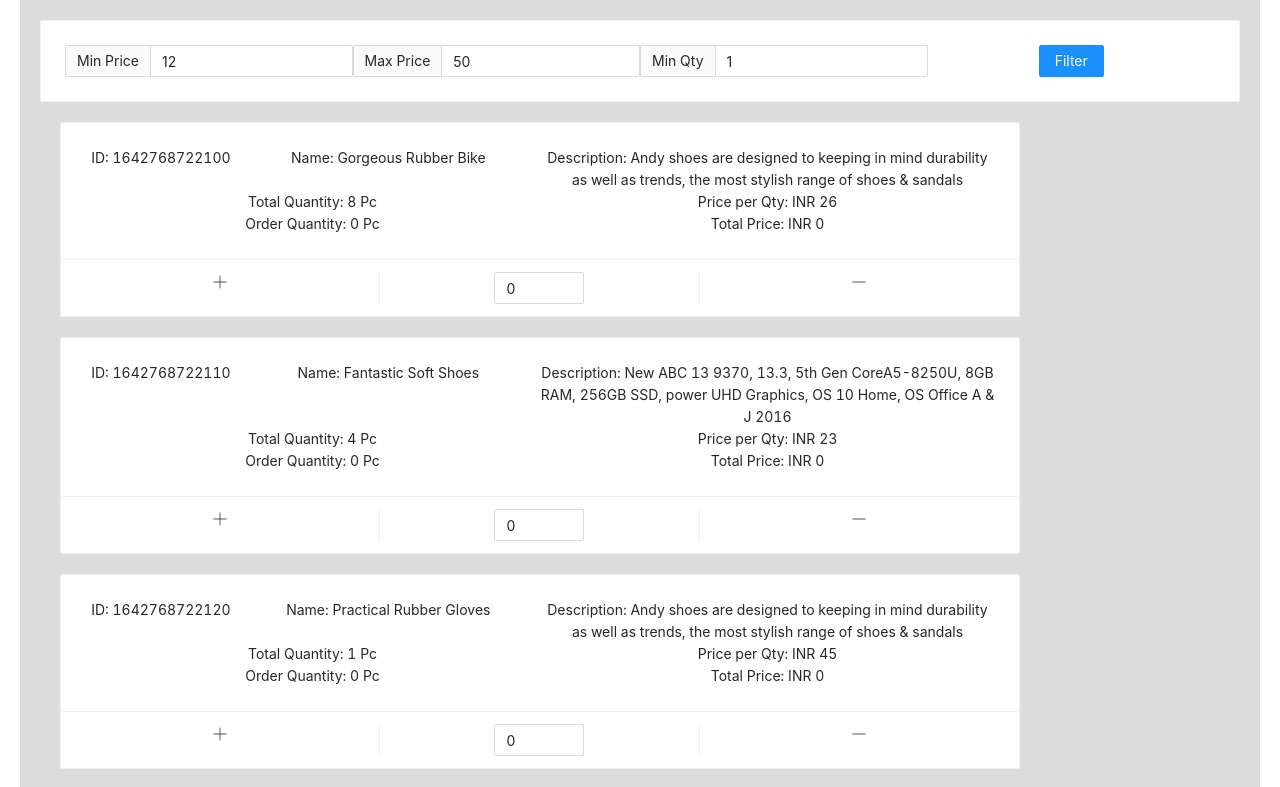
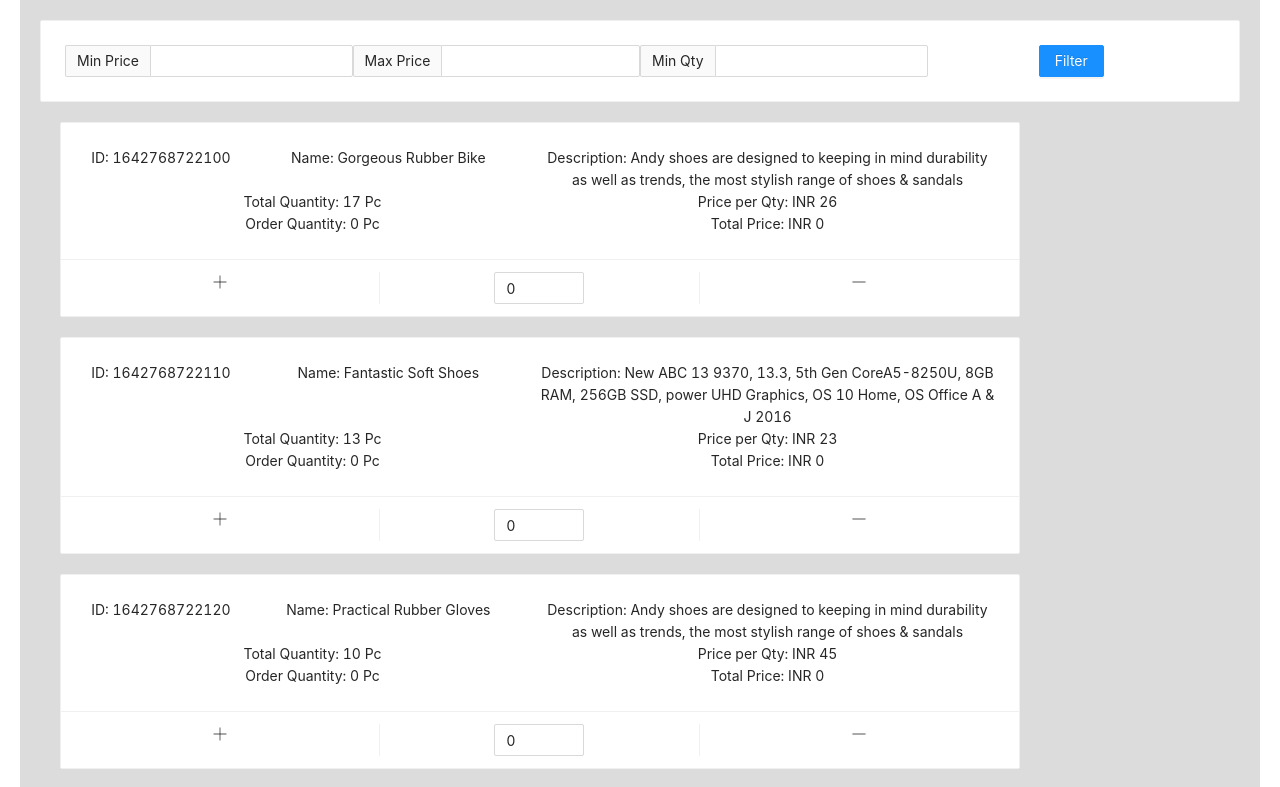
Before and after one commit to ravirojha/book-store, a React (Create React App) app: page / in a window 1280 px wide. Shown: the top 787 px of the page. Built offline with nearby package versions, Linux system fonts and the light colour scheme.

Commit message:
completed

```diff
--- a/src/component/Book.tsx
+++ b/src/component/Book.tsx
@@ -16,30 +16,37 @@ interface IProps {
     book?: IBook
 }
 
-const Book: FC<IProps> = ({book={}}) => {
+const Book: FC<IProps> = ({book={}, cartHandler}) => {
     const [orderQuantity, setOrderQuantity] = useState(0);
     const [totalPrice, setOrderPrice] = useState(0);
 
     function handleIncrease() {
+        if(orderQuantity < book.totalQuantity) {
         const pricePerQuantity : number = book.pricePerQty ? book.pricePerQty : 0;
         const newOrderQuantity = orderQuantity + 1;
         setOrderQuantity(newOrderQuantity);
         setOrderPrice(newOrderQuantity * pricePerQuantity);
+        cartHandler(pricePerQuantity, 'increase');
+        }
     }
 
     function handleDecrease() {
+        if(orderQuantity > 0) {
         const pricePerQuantity : number = book.pricePerQty ? book.pricePerQty : 0;
         const newOrderQuantity = orderQuantity - 1;
+        const newOrderPrice = newOrderQuantity * pricePerQuantity;
         setOrderQuantity(newOrderQuantity);
-        setOrderPrice(newOrderQuantity * pricePerQuantity);
+        setOrderPrice(newOrderPrice);
+        cartHandler(pricePerQuantity, 'decrease');
+        }
     }
 
     return <>
         <Card
             style={{ width: '80%', margin: '20px' }}
             actions={[
-                    <PlusOutlined onClick={handleIncrease}/>,
-                    <InputNumber disabled={orderQuantity === book.totalQuantity} value={orderQuantity} />,
+                    <PlusOutlined  onClick={handleIncrease}/>,
+                    <InputNumber  value={orderQuantity} />,
                     <MinusOutlined onClick={handleDecrease}/>
             ]}
         >
--- a/src/component/BookStore.tsx
+++ b/src/component/BookStore.tsx
@@ -1,36 +1,76 @@
 import Book, { IBook } from "./Book";
 import Cart from "./Cart";
 import Filter from "./Filter";
-import {useEffect, useState} from "react";
+import {useEffect, useRef, useState} from "react";
 import {Button, Spin} from "antd";
 import BookService from '../service/book-service';
 
 const BookStore = () => {
 
-    const [isSpinning, setSpinning] = useState(false);
-    const [books, setBooks] = useState<IBook[]>([])
+    const [isSpinning, setSpinning] = useState(true);
+    const [books, setBooks] = useState<IBook[]>([]);
+    const minPriceRef = useRef();
+    const maxPriceRef = useRef();
+    const minQtyRef = useRef();
+    const [minPrice, setMinPrice] = useState(12);
+    const [maxPrice, setMaxPrice] = useState(50);
+    const [minQty, setMinQty] = useState(10);
+    const [totalBooks, setTotalBooks] = useState(0);
+    const [totalAmount, setTotalAmount] = useState(0);
+    const [totalDiscount, setTotalDiscount] = useState(0);
+    const [page, setPage] = useState(1);
+    const [disabled, setDisabled] = useState(false);
+
+
+    function handleFilter() {
+        setMinPrice(parseInt(minPriceRef.current.value));
+        setMaxPrice(parseInt(maxPriceRef.current.value));
+        setMinQty(parseInt(minQtyRef.current.value));
+    }
+
+
+    function cartHandler(pricePerQuantity: number, action: string) {
+        if(action==='increase') {
+            setTotalBooks(totalBooks+1);
+            setTotalAmount(totalAmount + pricePerQuantity);
+            if(totalBooks > 10 || totalAmount > 1000)
+            {
+                setTotalDiscount(0.1*totalAmount);
+            }
+        }
+        else if(action==='decrease') {
+            setTotalBooks(totalBooks-1);
+            setTotalAmount(totalAmount - pricePerQuantity);
+            if(totalBooks > 10 || totalAmount > 1000)
+            {
+                setTotalDiscount(0.1*totalAmount);
+            }
+        }
+    }
+
+    function incrementPageNumber() {
+        setPage(page+1);
+    }
+
 
     useEffect(() => {
-        if(books.length===0)
         setSpinning(true);
-        else
-        setSpinning(false);
-        BookService.fetchBooks({minPrice: 12, maxPrice: 50, minQty :1 , page: 1}).then(
-        bookData => setBooks(bookData)
-        );
-    },[books.length])
+        BookService.fetchBooks({minPrice, maxPrice, minQty, page}).then(
+        bookData => bookData.length === 0 ? setDisabled(true) : setBooks(bookData)
+        ).then(() => setSpinning(false));
+    },[books.length, maxPrice, minPrice, minQty, page])
 
 
 
     return <Spin spinning={isSpinning}>
-        <Filter/>
+        <Filter handleFilter={handleFilter} minPriceRef={minPriceRef} maxPriceRef={maxPriceRef} minQtyRef={minQtyRef}/>
         {   books.length >= 10 ?
             books.map((book) => {
-                return (<Book key={book.id} book={book}/>)
+                return (<Book key={book.id} book={book} cartHandler={cartHandler}/>)
             }) : null
         }
-        <Button type={'primary'}> Load More </Button>
-        <Cart/>
+        <Button disabled={disabled} type={'primary'} onClick={incrementPageNumber}> Load More </Button>
+        <Cart totalBooks={totalBooks} totalAmount={totalAmount} totalDiscount={totalDiscount}/>
     </Spin>
 }
 
--- a/src/component/Cart.tsx
+++ b/src/component/Cart.tsx
@@ -1,17 +1,17 @@
 import {Card, Col, Row, Statistic} from "antd";
 
-const Cart = () => {
+const Cart = (props) => {
     return (
         <Card>
             <Row gutter={16}>
                 <Col span={8}>
-                    <Statistic title="Total Books to Order" value={`0 Pc`} />
+                    <Statistic title="Total Books to Order" value={`${props.totalBooks} Pc`} />
                 </Col>
                 <Col span={8}>
-                    <Statistic title="Total Discount" value={`0 INR`}  />
+                    <Statistic title="Total Discount" value={`${props.totalDiscount} INR`}  />
                 </Col>
                 <Col span={8}>
-                    <Statistic title="Total Amount" value={`0 INR`} />
+                    <Statistic title="Total Amount" value={`${props.totalAmount} INR`} />
                 </Col>
             </Row>
         </Card>
--- a/src/component/Filter.tsx
+++ b/src/component/Filter.tsx
@@ -1,19 +1,20 @@
 import {Button, Card, Col, InputNumber, Row} from "antd";
 
-const Filter = () => {
+const Filter = (props) => {
+
     return <Card>
         <Row>
            <Col span={6}>
-               <InputNumber addonBefore={'Min Price'} value={12} />
+               <InputNumber addonBefore={'Min Price'}  ref={props.minPriceRef}/>
            </Col>
             <Col span={6}>
-                <InputNumber addonBefore={'Max Price'} value={50} />
+                <InputNumber addonBefore={'Max Price'}  ref={props.maxPriceRef}/>
             </Col>
             <Col span={6}>
-                <InputNumber addonBefore={'Min Qty'} value={1} />
+                <InputNumber addonBefore={'Min Qty'}  ref={props.minQtyRef}/>
             </Col>
             <Col span={6}>
-                <Button type={"primary"}>Filter</Button>
+                <Button type={"primary"} onClick={props.handleFilter}>Filter</Button>
             </Col>
         </Row>
     </Card>
```
